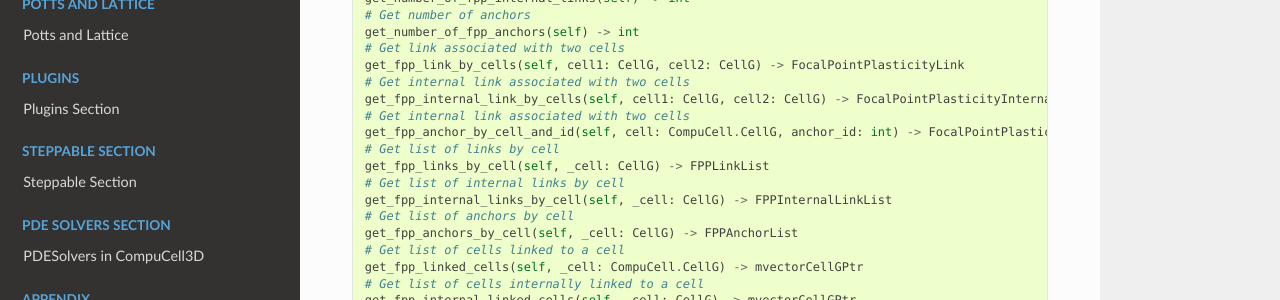
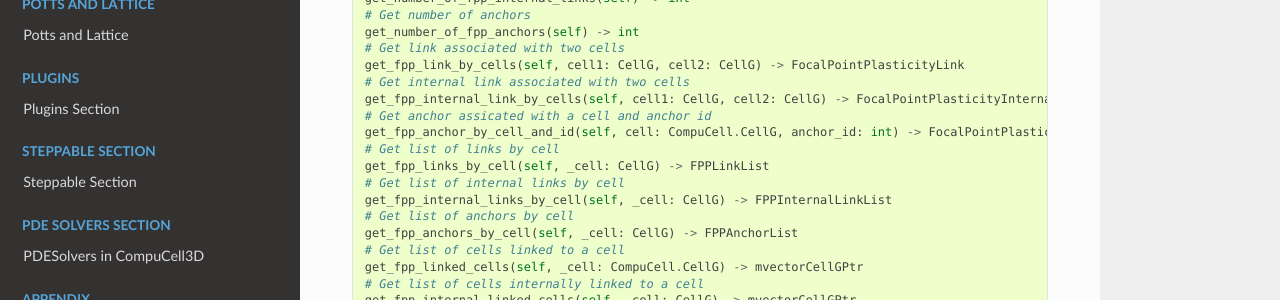
Before and after one commit to CompuCell3D/CompuCell3DReferenceManual, a Sphinx documentation site: the page built from docs/focal_point_plasticity.rst, in a window 1280 px wide and 900 px high, scrolled down 6150 px. Shown: the part 381-681 px from the top of the window. Built offline with Sphinx 7.4.7 and the Read the Docs theme 2.0.0, drawn with Linux system fonts in a browser that asks for light colours.

```diff
--- a/docs/focal_point_plasticity.rst
+++ b/docs/focal_point_plasticity.rst
@@ -369,7 +369,7 @@
    get_fpp_link_by_cells(self, cell1: CellG, cell2: CellG) -> FocalPointPlasticityLink
    # Get internal link associated with two cells
    get_fpp_internal_link_by_cells(self, cell1: CellG, cell2: CellG) -> FocalPointPlasticityInternalLink
-   # Get internal link associated with two cells
+   # Get anchor assicated with a cell and anchor id
    get_fpp_anchor_by_cell_and_id(self, cell: CompuCell.CellG, anchor_id: int) -> FocalPointPlasticityAnchor
    # Get list of links by cell
    get_fpp_links_by_cell(self, _cell: CellG) -> FPPLinkList
```
